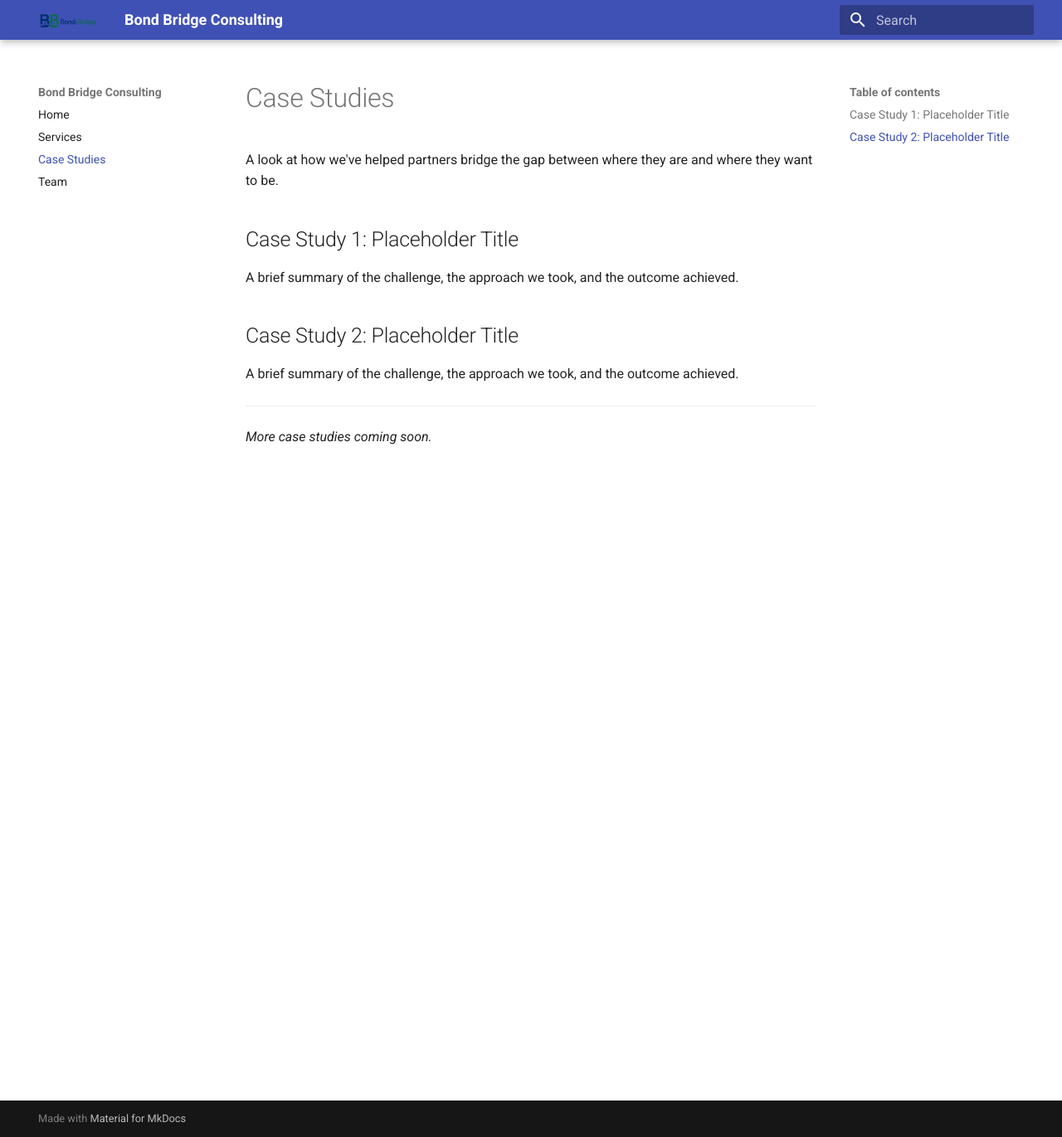
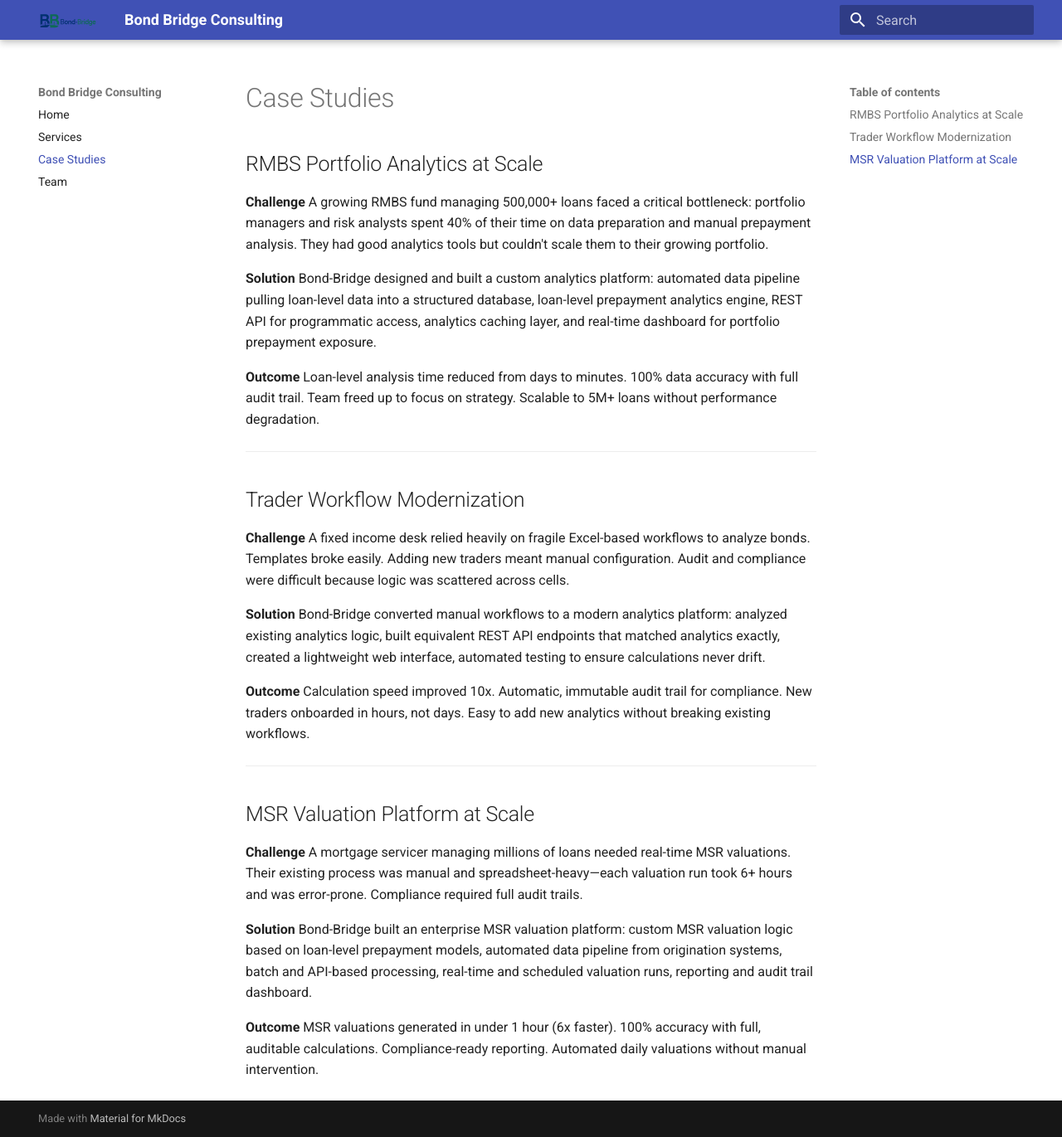
Before and after one commit to bond-bridge-dev/website, an MkDocs documentation site: the page built from docs/case-studies.md, in a window 1280 px wide and 1371 px high. Shown: the whole window at 83% size. Built offline with MkDocs 1.6.1 and Material for MkDocs 9.7.7, drawn with Linux system fonts in a browser that asks for light colours.

Commit message:
Copy contnet from current site

```diff
--- a/docs/case-studies.md
+++ b/docs/case-studies.md
@@ -1,15 +1,38 @@
 # Case Studies
 
-A look at how we've helped partners bridge the gap between where they are and where they want to be.
+## RMBS Portfolio Analytics at Scale
 
-## Case Study 1: Placeholder Title
+**Challenge**
+A growing RMBS fund managing 500,000+ loans faced a critical bottleneck: portfolio managers and risk analysts spent 40% of their time on data preparation and manual prepayment analysis. They had good analytics tools but couldn't scale them to their growing portfolio.
 
-A brief summary of the challenge, the approach we took, and the outcome achieved.
+**Solution**
+Bond-Bridge designed and built a custom analytics platform: automated data pipeline pulling loan-level data into a structured database, loan-level prepayment analytics engine, REST API for programmatic access, analytics caching layer, and real-time dashboard for portfolio prepayment exposure.
 
-## Case Study 2: Placeholder Title
-
-A brief summary of the challenge, the approach we took, and the outcome achieved.
+**Outcome**
+Loan-level analysis time reduced from days to minutes. 100% data accuracy with full audit trail. Team freed up to focus on strategy. Scalable to 5M+ loans without performance degradation.
 
 ---
 
-*More case studies coming soon.*
+## Trader Workflow Modernization
+
+**Challenge**
+A fixed income desk relied heavily on fragile Excel-based workflows to analyze bonds. Templates broke easily. Adding new traders meant manual configuration. Audit and compliance were difficult because logic was scattered across cells.
+
+**Solution**
+Bond-Bridge converted manual workflows to a modern analytics platform: analyzed existing analytics logic, built equivalent REST API endpoints that matched analytics exactly, created a lightweight web interface, automated testing to ensure calculations never drift.
+
+**Outcome**
+Calculation speed improved 10x. Automatic, immutable audit trail for compliance. New traders onboarded in hours, not days. Easy to add new analytics without breaking existing workflows.
+
+---
+
+## MSR Valuation Platform at Scale
+
+**Challenge**
+A mortgage servicer managing millions of loans needed real-time MSR valuations. Their existing process was manual and spreadsheet-heavy—each valuation run took 6+ hours and was error-prone. Compliance required full audit trails.
+
+**Solution**
+Bond-Bridge built an enterprise MSR valuation platform: custom MSR valuation logic based on loan-level prepayment models, automated data pipeline from origination systems, batch and API-based processing, real-time and scheduled valuation runs, reporting and audit trail dashboard.
+
+**Outcome**
+MSR valuations generated in under 1 hour (6x faster). 100% accuracy with full, auditable calculations. Compliance-ready reporting. Automated daily valuations without manual intervention.
```
Also changed, not shown: docs/services.md (+16 -6 lines), docs/team.md (+17 -5 lines), 3 other files.
